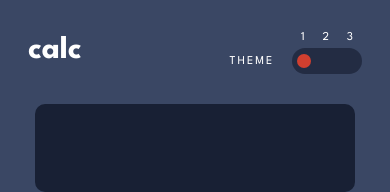
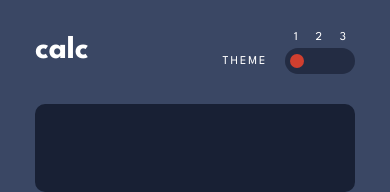
Before and after one commit to nadiafigo/calculator_app, a plain HTML site: page index.html in a window 390 px wide. Shown: the top 192 px of the page. Drawn offline with Linux system fonts and the light colour scheme.

Commit message:
mobile header width changes

```diff
--- a/css/style.css
+++ b/css/style.css
@@ -63,11 +63,12 @@ body {
 /* ------------------------------------MOBILE-------------------------------- */
 
 header {
+    width: 320px;
     display: flex;
     flex-direction: row;
     justify-content: space-between;
     align-items: center;
-    margin: 26px 28px 30px 28px;
+    margin: 26px auto 30px auto;
 }
 
 header h1 {
```
